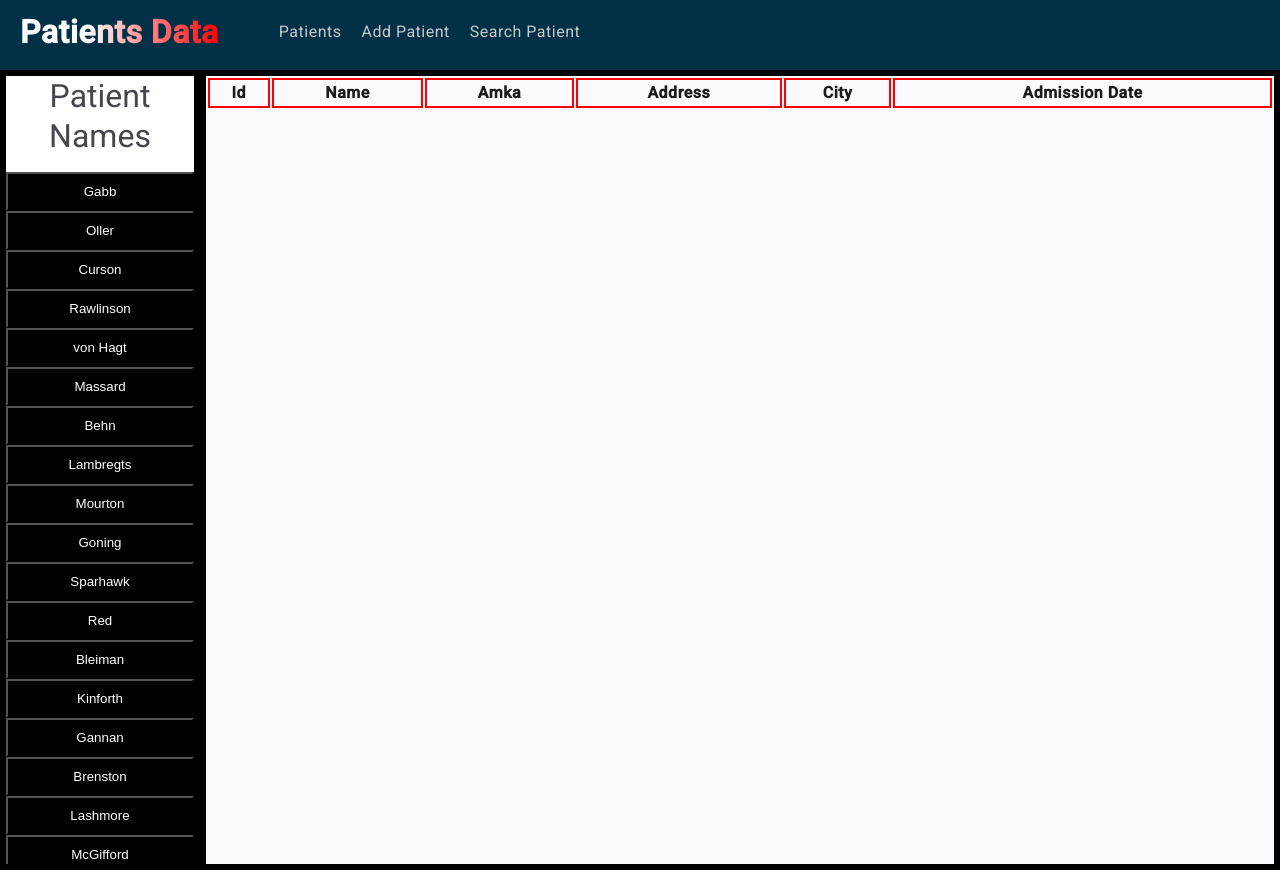
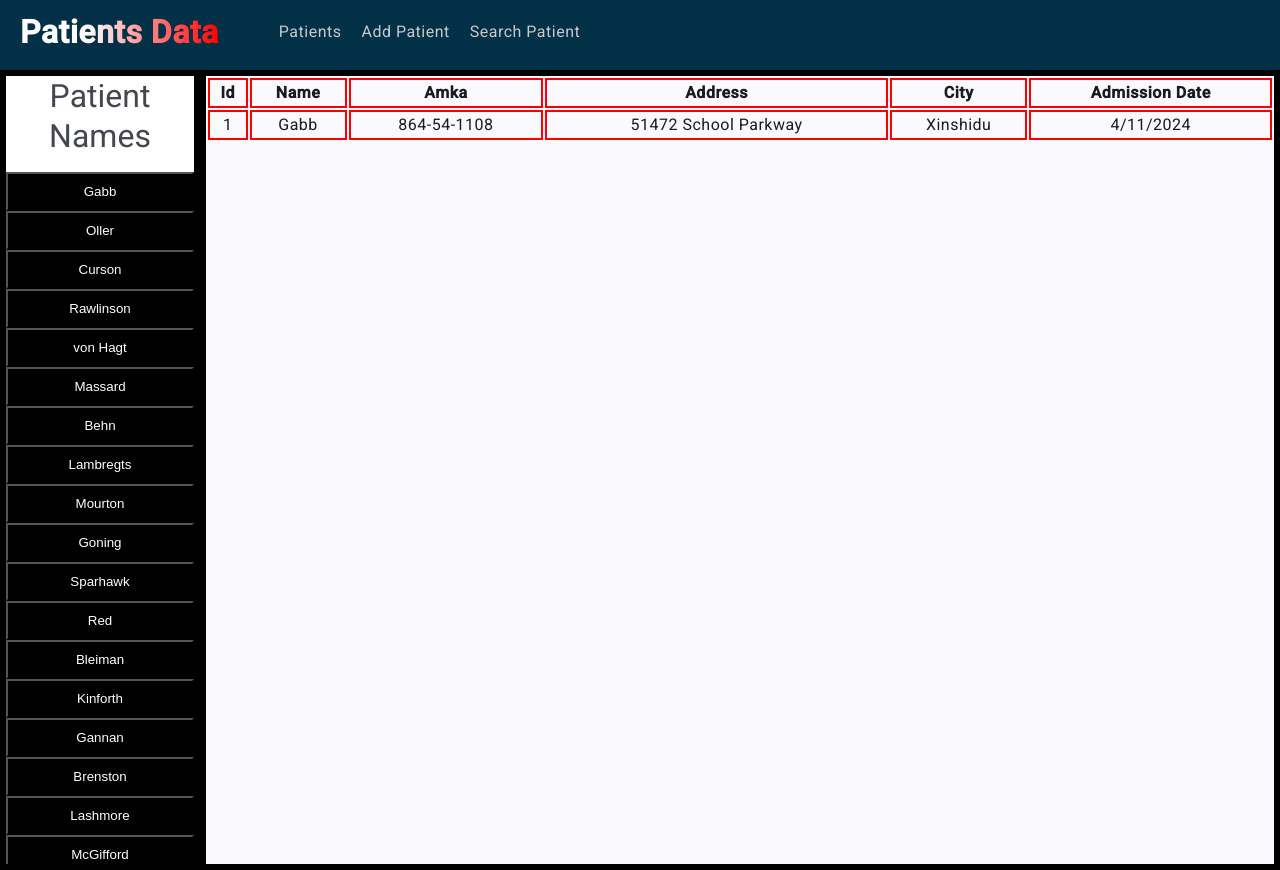
Before and after one commit to webspider02/angular_project_1, an Angular app: page /search-patient in a window 1280 px wide. Both pictures are taken after a click on the button "Gabb". Built offline with nearby package versions, Linux system fonts and the light colour scheme.

Commit message:
service part 2

```diff
--- a/src/app/patients-layout/patients-layout.component.html
+++ b/src/app/patients-layout/patients-layout.component.html
@@ -22,6 +22,5 @@
 
     <mat-drawer-content>
         <router-outlet></router-outlet>
-        <!-- <app-search-patient [selectedPatient]="selectedPatient"></app-search-patient> -->
     </mat-drawer-content>
 </mat-drawer-container>
--- a/src/app/patients-layout/patients-layout.component.ts
+++ b/src/app/patients-layout/patients-layout.component.ts
@@ -24,7 +24,8 @@ export class PatientsLayoutComponent {
 
   constructor(private patientService: PatientService) {}
 
-  selectPatient(patient: any): void {
+  selectPatient(patient: Patient): void {
     this.patientService.setSelectedPatientName(patient.fullName);
   }
+
 }
--- a/src/app/search-patient/search-patient.component.html
+++ b/src/app/search-patient/search-patient.component.html
@@ -1,27 +1,3 @@
-<!-- <div class="search-patient-card">
-    <div class="search-patient-name">
-      <h6>Patients Names</h6>
-      <ng-container *ngFor="let patient of patientData">
-        <button mat-flat-button color="primary" (click)="selectPatient(patient)">
-          {{ patient.fullName }}
-        </button>
-      </ng-container>
-    </div>
-
-    <div class="patient-details">
-      <h6>Patient Details</h6>
-      <div class="flex-container">
-        <mat-list *ngIf="selectedPatient">
-          <mat-list-item><p>ID: {{ selectedPatient.id }}</p></mat-list-item>
-          <mat-list-item><p>AMKA: {{ selectedPatient.amka }}</p></mat-list-item>
-          <mat-list-item><p>Name: {{ selectedPatient.fullName }}</p></mat-list-item>
-          <mat-list-item><p>Address: {{ selectedPatient.address.street }}, {{ selectedPatient.address.city }}</p></mat-list-item>
-          <mat-list-item><p>Admission Date: {{ selectedPatient.admissionDate }}</p></mat-list-item>
-        </mat-list>
-      </div>
-    </div>
-  </div> -->
-
   <table>
     <tr>
       <th>Id</th>
@@ -32,12 +8,12 @@
       <th>Admission Date</th>
     </tr>
 
-      <!-- <tr *ngIf="selectedPatient">
+      <tr *ngIf="selectedPatient">
         <td> {{ selectedPatient.id }} </td>
         <td> {{ selectedPatient.fullName }} </td>
         <td> {{ selectedPatient.amka }} </td>
         <td> {{ selectedPatient.address.street }} </td>
         <td> {{ selectedPatient.address.city }} </td>
         <td> {{ selectedPatient.admissionDate }} </td>
-      </tr> -->
+      </tr>
   </table>
--- a/src/app/search-patient/search-patient.component.ts
+++ b/src/app/search-patient/search-patient.component.ts
@@ -14,16 +14,16 @@ import { PatientService } from '../shared/patient.service';
   styleUrl: './search-patient.component.scss'
 })
 export class SearchPatientComponent {
-  patientData: Patient[] = patientData
-
+  patientData: Patient[] = patientData;
   selectedName: string | null = null;
+  selectedPatient: Patient | null = null;
 
   constructor(private patientService: PatientService) {}
 
   ngOnInit(): void {
-    // Subscribe to the name observable to get updates
     this.patientService.selectedPatientName$.subscribe((name) => {
       this.selectedName = name;
+      this.selectedPatient = this.patientData.find((p) => p.fullName === name) || null;
     });
   }
 }
```
Also changed, not shown: src/app/display-data/display-data.component.html (+0 -12 lines), src/app/search-patient/search-patient.component.scss (+0 -72 lines).
